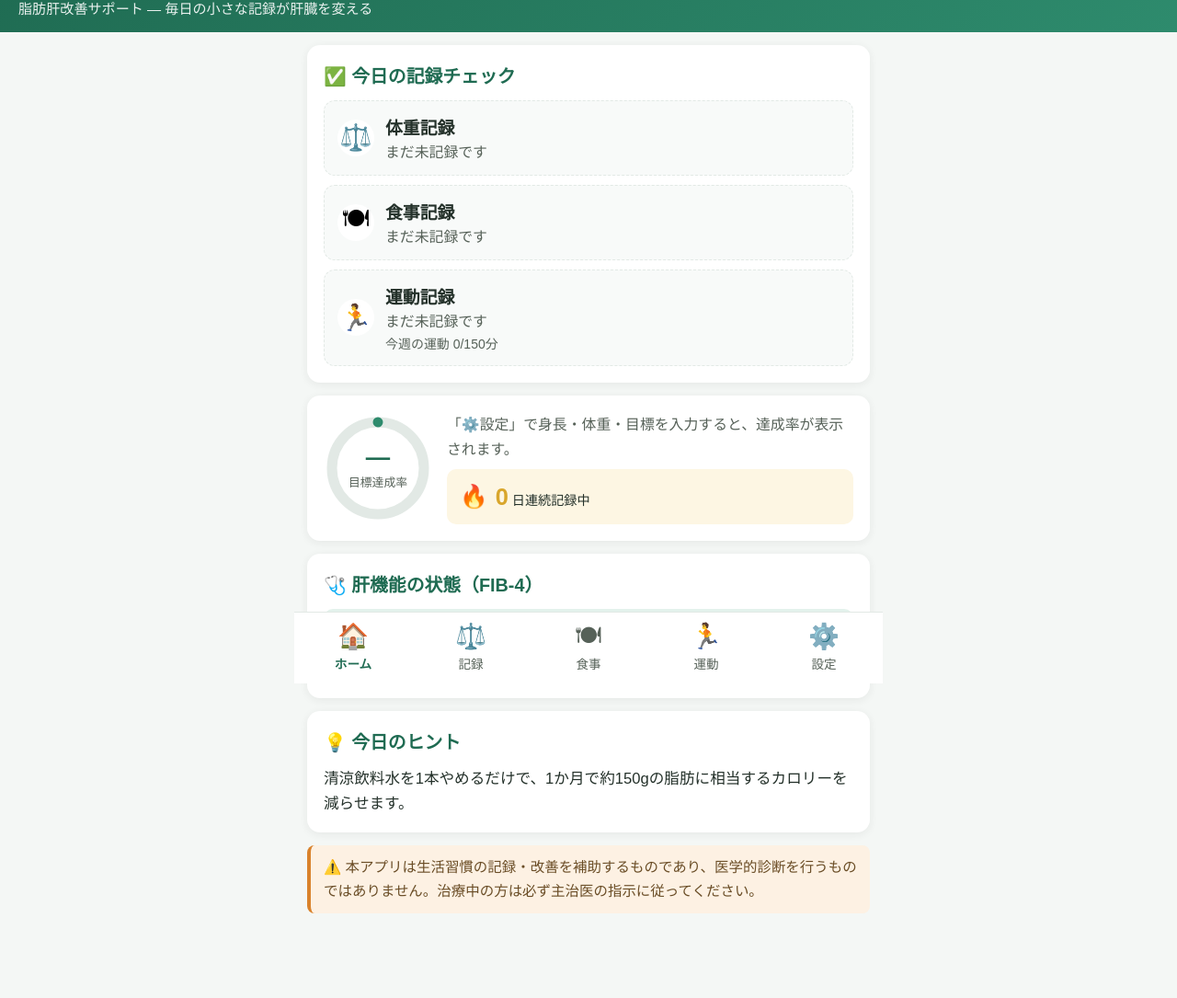
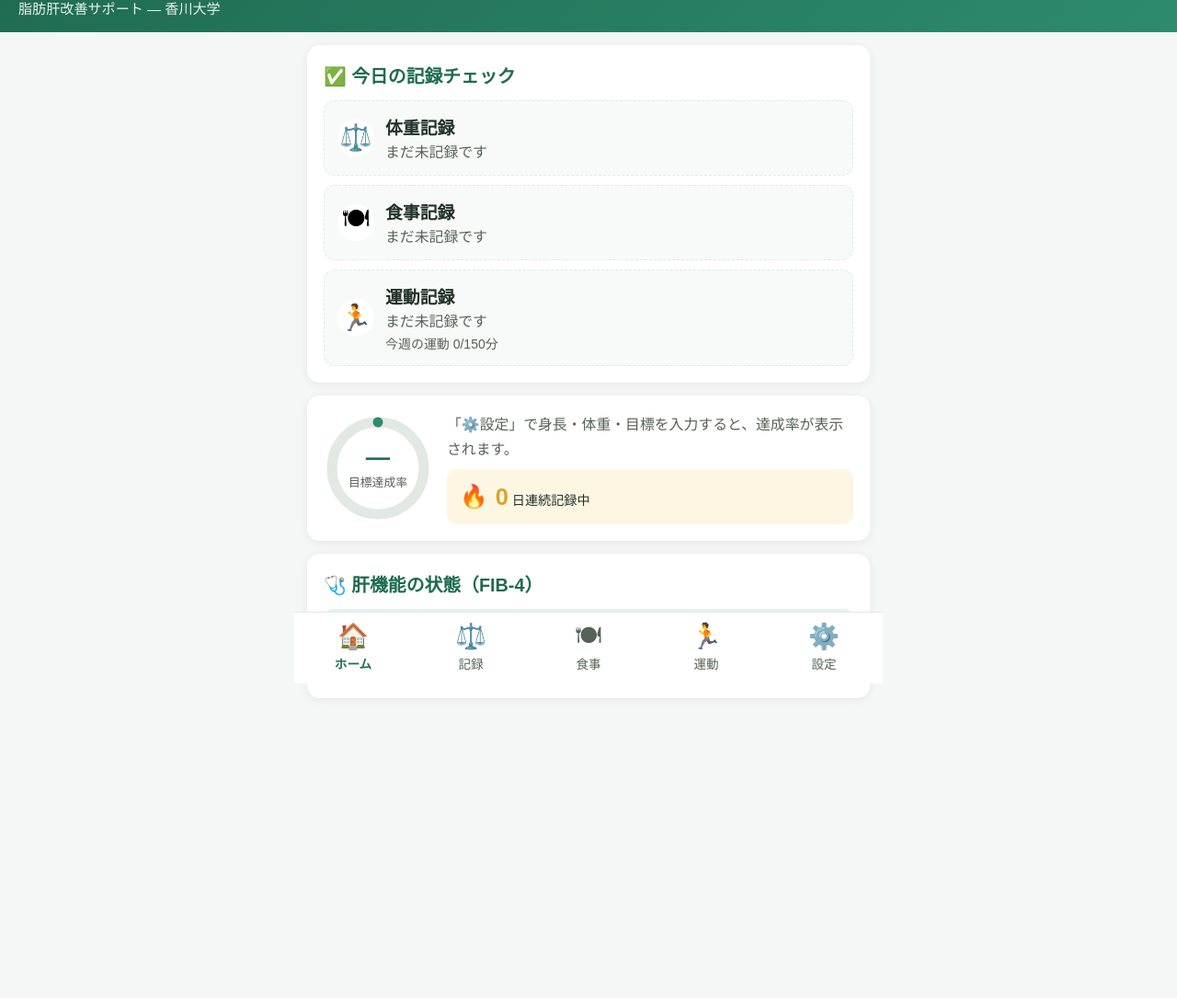
Before and after one commit to zhimasongtian-spec/shibokan-clinic-app, a plain HTML site: page index.html in a window 1280 px wide. Shown: the part 57-1142 px from the top of the page at 92% size. After the commit the page ends 934 px from the top, so only its background shows below. Drawn offline with Linux system fonts and the light colour scheme.

Commit message:
Remove today's-hint card and disclaimer banner; rename app to かん活
Drops 今日のヒント (and its now-unreachable TIPS list) and the medical
disclaimer banner from home. Renames the app from 肝ケア日記 to かん活
in the page title, header, and export filename, and adds 香川大学 to
the header subtitle.

```diff
--- a/index.html
+++ b/index.html
@@ -3,7 +3,7 @@
 <head>
 <meta charset="UTF-8">
 <meta name="viewport" content="width=device-width, initial-scale=1.0">
-<title>肝ケア日記 — 脂肪肝改善サポート</title>
+<title>かん活 — 脂肪肝改善サポート</title>
 <style>
   :root {
     --bg: #f4f7f5;
@@ -225,10 +225,6 @@
 
   #chart { width: 100%; height: auto; display: block; }
   .empty-note { text-align: center; color: var(--sub); font-size: .88rem; padding: 20px 0; }
-  .banner {
-    background: var(--warn-soft); border-left: 4px solid var(--warn);
-    padding: 11px 14px; border-radius: 8px; font-size: .82rem; color: #6a4d26; margin-bottom: 12px;
-  }
 
   .cheer {
     position: fixed; top: 30%; left: 50%; transform: translate(-50%, -50%) scale(.8);
@@ -256,8 +252,8 @@
 <body>
 
 <header>
-  <h1>🌿 肝ケア日記</h1>
-  <p>脂肪肝改善サポート — 毎日の小さな記録が肝臓を変える</p>
+  <h1>🌿 かん活</h1>
+  <p>脂肪肝改善サポート — 香川大学</p>
 </header>
 
 <main>
@@ -295,15 +291,6 @@
     <div class="card">
       <h2>🩺 肝機能の状態（FIB-4）</h2>
       <div id="home-fib-line"></div>
-    </div>
-
-    <div class="card">
-      <h2>💡 今日のヒント</h2>
-      <p id="daily-tip" style="font-size:.88rem;"></p>
-    </div>
-
-    <div class="banner">
-      ⚠️ 本アプリは生活習慣の記録・改善を補助するものであり、医学的診断を行うものではありません。治療中の方は必ず主治医の指示に従ってください。
     </div>
   </section>
 
@@ -1618,18 +1605,6 @@ document.getElementById("p-save").addEventListener("click", () => {
 });
 
 /* ============ ホーム ============ */
-const TIPS = [
-  "清涼飲料水を1本やめるだけで、1か月で約150gの脂肪に相当するカロリーを減らせます。",
-  "食後30分の散歩は血糖の急上昇を抑え、肝臓への脂肪の取り込みを減らします。",
-  "コーヒー（ブラック）1日2〜3杯は肝線維化の進行抑制と関連が報告されています。",
-  "野菜から先に食べる「ベジファースト」は今日からできる肝臓ケアです。",
-  "体重の3%減で肝脂肪は減り始めます。まずは小さな一歩から。",
-  "筋肉は糖の最大の消費場所。スクワット10回からでも始める価値があります。",
-  "夜9時以降の食事は肝臓に脂肪をためやすくします。夕食は早めに。",
-  "睡眠6時間未満は脂肪肝のリスク因子。今夜は少し早く布団へ。",
-  "階段を使う・一駅歩く——日常の「ながら運動」も立派な治療です。",
-  "記録をつけること自体に減量効果があると報告されています。今日もえらい！",
-];
 function calcStreak() {
   const all = load(K.daily); let streak = 0;
   let i = 0;
@@ -1735,9 +1710,6 @@ function renderHome() {
       document.querySelector(`[data-page="${el.dataset.goto}"]`).click();
     });
   });
-
-  const dayIdx = Math.floor(Date.now() / 86400000) % TIPS.length;
-  document.getElementById("daily-tip").textContent = TIPS[dayIdx];
 }
 
 /* ============ export / reset ============ */
@@ -1747,7 +1719,7 @@ document.getElementById("export-btn").addEventListener("click", () => {
   const blob = new Blob([JSON.stringify(data, null, 2)], { type: "application/json" });
   const a = document.createElement("a");
   a.href = URL.createObjectURL(blob);
-  a.download = "kankea-data-" + todayStr() + ".json";
+  a.download = "kankatsu-data-" + todayStr() + ".json";
   a.click(); URL.revokeObjectURL(a.href);
 });
 document.getElementById("reset-btn").addEventListener("click", () => {
```
